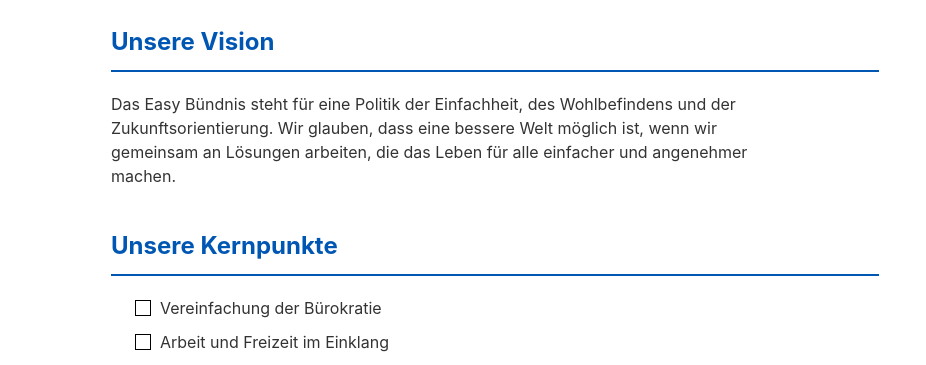
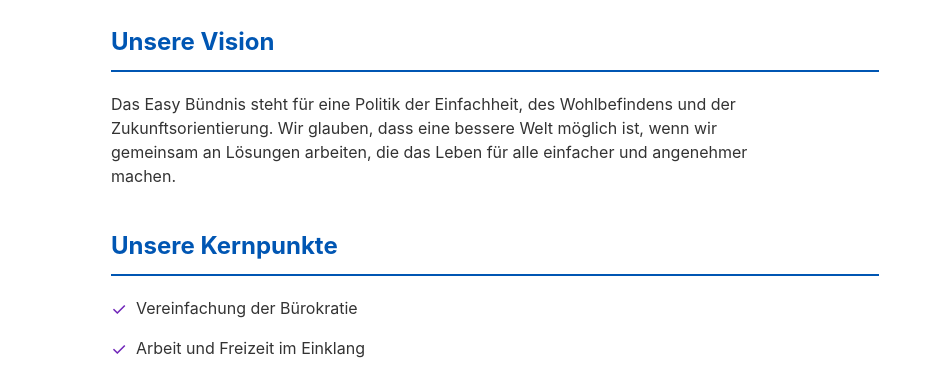
Before and after one commit to bredar/easy-buendnis, a Gatsby site: page / in a window 1280 px wide. Shown: the part 435-800 px from the top of the page, without its empty margins (145-1071 px from the left). Built offline with nearby package versions, Linux system fonts and the light colour scheme; Gatsby itself is replaced by a stand-in of ours.

Commit message:
cool checks

```diff
--- a/src/components/layout.css
+++ b/src/components/layout.css
@@ -226,23 +226,20 @@ pre tt:after {
 /* Custom styles for checkboxes */
 .checkbox-list {
   list-style-type: none;
-  padding-left: 0;
+  margin-left: 0;
 }
 
 .checkbox-list li {
   position: relative;
   padding-left: 25px;
-  margin-bottom: 10px;
+  margin-bottom: var(--space-3);
 }
 
 .checkbox-list li::before {
-  content: "";
+  content: "✓";
   position: absolute;
   left: 0;
-  top: 50%;
-  transform: translateY(-50%);
-  width: 16px;
-  height: 16px;
-  border: 1px solid #000;
-  background-color: #fff;
+  top: 0;
+  font-size: 18px;
+  color: var(--color-primary);
 }
```
